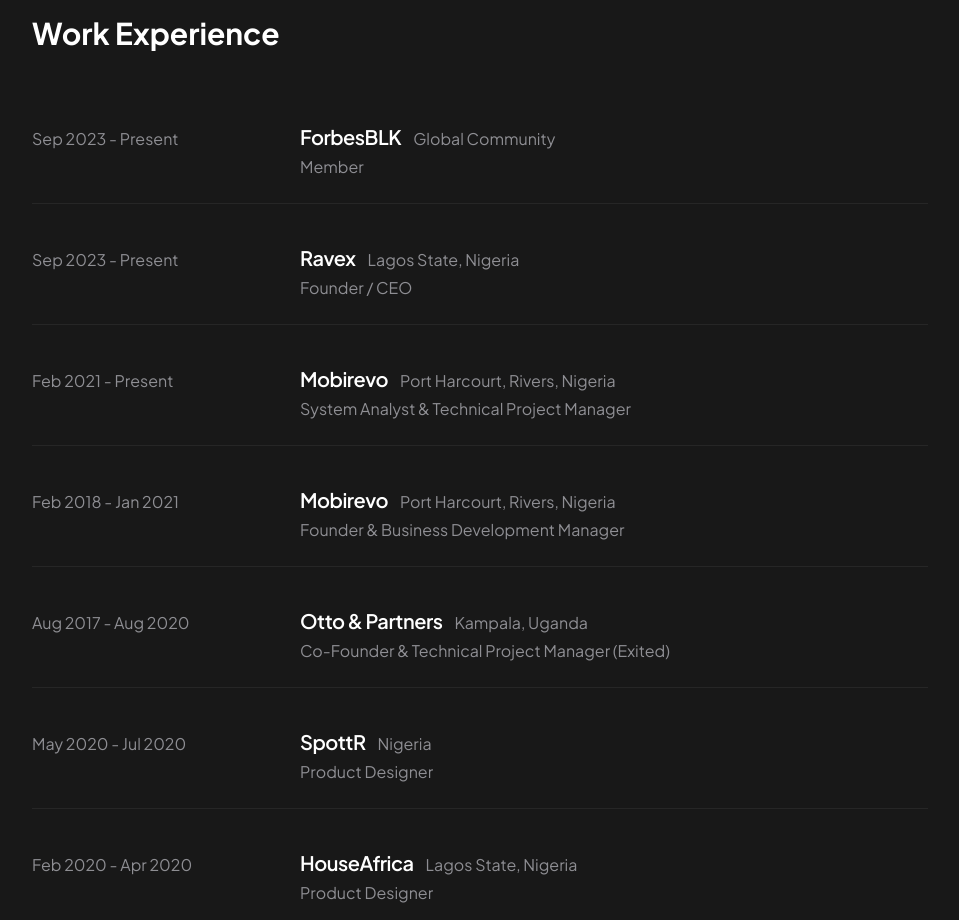
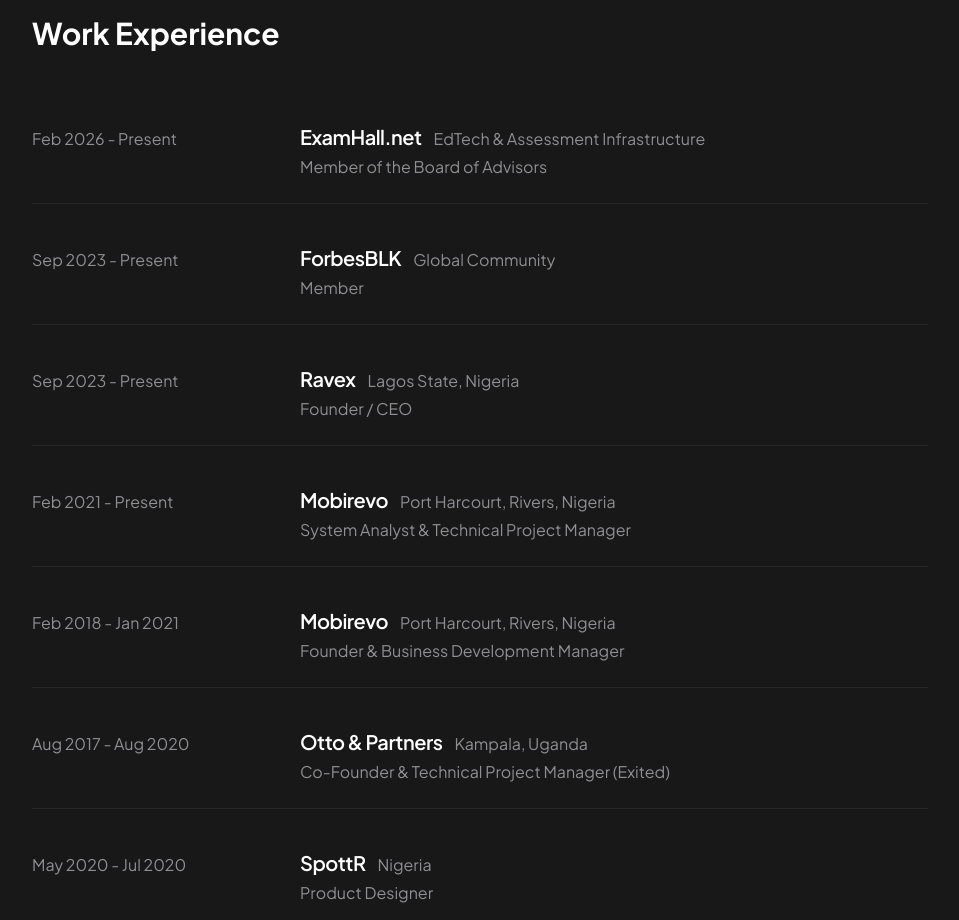
Before and after one commit to Mobirevo-Agency-2/eik_portfolio, a React (Vite) app: page / in a window 1280 px wide. Shown: the part 1480-2400 px from the top of the page, without its empty margins (96-1055 px from the left). Built offline with nearby package versions, Linux system fonts and the light colour scheme.

Commit message:
feat: add ExamHall.net Board of Advisors role (Feb 2026 - Present)

```diff
--- a/src/components/Experience.tsx
+++ b/src/components/Experience.tsx
@@ -9,6 +9,12 @@
 
 export const Experience: React.FC = () => {
   const experiences: ExperienceItem[] = [
+    {
+      period: 'Feb 2026 - Present',
+      company: 'ExamHall.net',
+      location: 'EdTech & Assessment Infrastructure',
+      role: 'Member of the Board of Advisors',
+    },
     {
       period: 'Sep 2023 - Present',
       company: 'ForbesBLK',
--- a/src/components/FutureActionSummitPage.tsx
+++ b/src/components/FutureActionSummitPage.tsx
@@ -309,7 +309,28 @@
           </div>
 
           <div className="space-y-4">
-            {/* Experience Item 1: ForbesBLK */}
+            {/* Experience Item 1: ExamHall.net */}
+            <div className="p-6 sm:p-8 rounded-2xl bg-[#1c1c1e] border border-white/[0.06] hover:border-white/10 transition-colors">
+              <div className="flex flex-col sm:flex-row sm:items-center justify-between gap-2 mb-3">
+                <div className="flex items-center gap-3">
+                  <span className="w-2 h-2 rounded-full bg-blue-400"></span>
+                  <h3 className="text-xl font-bold text-white">
+                    Member of the Board of Advisors
+                  </h3>
+                </div>
+                <span className="text-xs sm:text-sm font-semibold px-3 py-1 rounded-full bg-blue-500/10 text-blue-400 w-fit">
+                  Feb 2026 - Present
+                </span>
+              </div>
+              <div className="text-sm font-medium text-[#8e8e93] mb-4">
+                ExamHall.net • EdTech & Assessment Infrastructure
+              </div>
+              <p className="text-sm sm:text-base text-[#a1a1a6] leading-relaxed">
+                Serving on the Board of Advisors to provide strategic leadership, technology architecture guidance, and scaling advisory for ExamHall.net—a comprehensive digital examination and assessment platform empowering educational institutions, corporate enterprises, and students.
+              </p>
+            </div>
+
+            {/* Experience Item 2: ForbesBLK */}
             <div className="p-6 sm:p-8 rounded-2xl bg-[#1c1c1e] border border-white/[0.06] hover:border-white/10 transition-colors">
               <div className="flex flex-col sm:flex-row sm:items-center justify-between gap-2 mb-3">
                 <div className="flex items-center gap-3">
```
